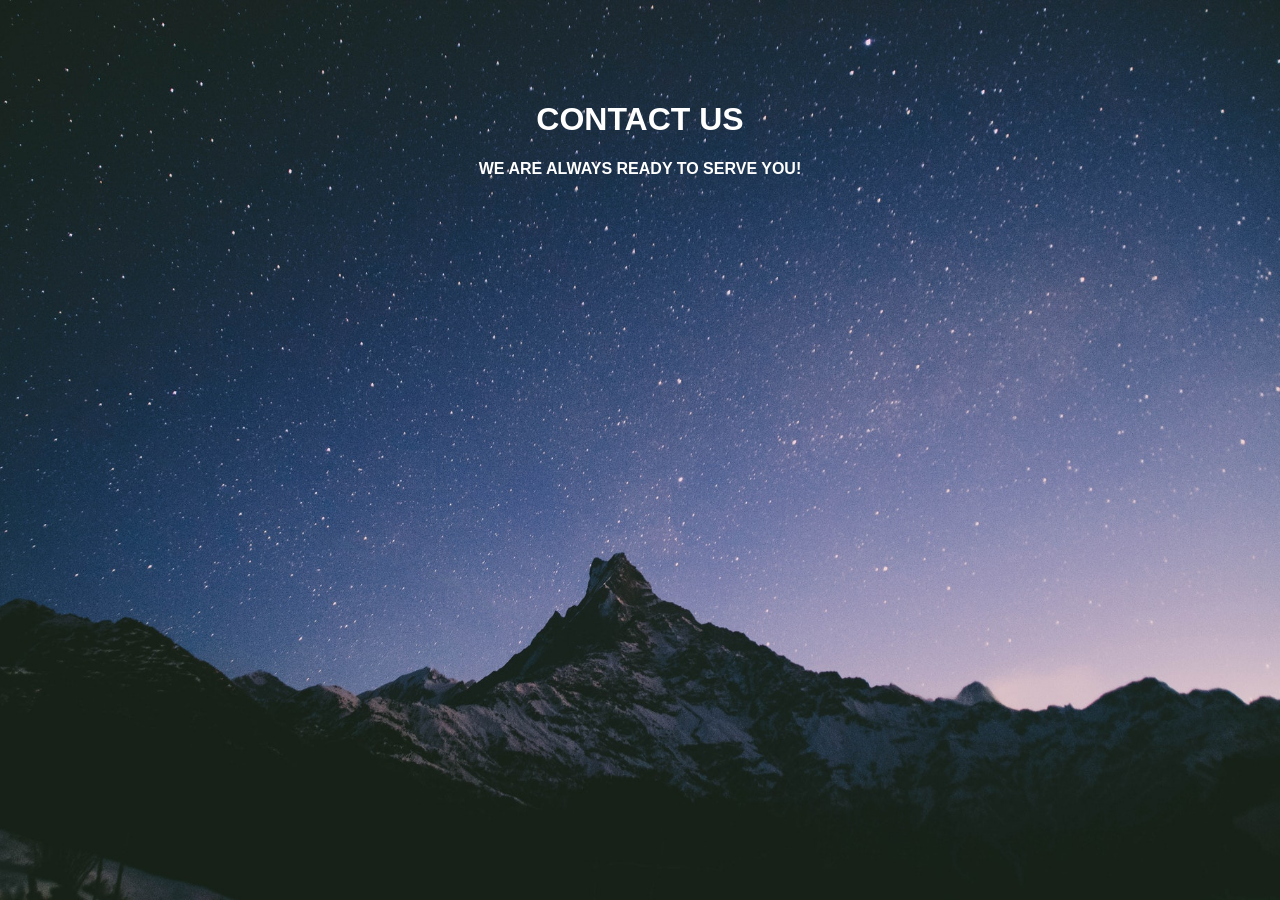
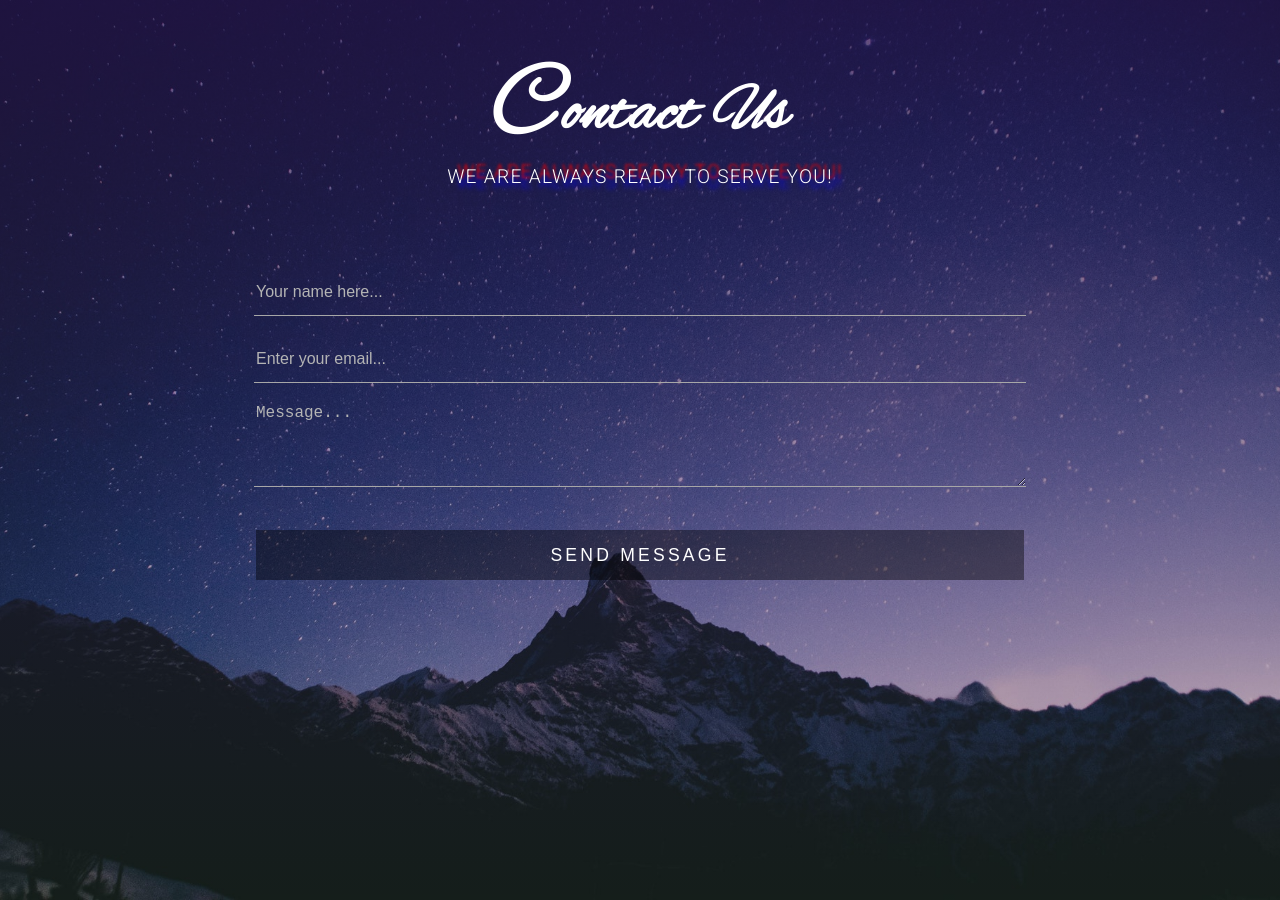
Before and after one commit to roycenguyen1/formlearning, a plain HTML site: page index.html in a window 1280 px wide. Drawn offline with Linux system fonts and the light colour scheme.

Commit message:
initial commit

```diff
--- a/index.html
+++ b/index.html
@@ -4,13 +4,16 @@
 <head>
   <meta charset="UTF-8">
   <meta name="viewport" content="width=device-width, initial-scale=1.0">
+  <link
+    href="https://fonts.googleapis.com/css2?family=Alex+Brush&family=Roboto:ital,wght@0,100;0,300;0,400;0,500;0,700;0,900;1,100;1,300;1,400;1,500;1,700;1,900&display=swap"
+    rel="stylesheet">
   <title>Form Learning</title>
 
   <style>
     body {
-      background: url(img/background.jpg) no-repeat center center/cover;
+      background: linear-gradient(rgba(33, 13, 78, 0.7), rgba(0, 0, 50, 0.1)), url(img/background.jpg) no-repeat center center/cover;
       text-align: center;
-      font-family: sans-serif;
+      font-family: 'Roboto', sans-serif;
       margin: 0;
       padding: 0;
       box-sizing: border-box;
@@ -20,17 +23,68 @@
     .contact-title {
       margin-top: 100px;
       color: #fff;
-      text-transform: uppercase;
       transition: all 4s ease-in-out;
     }
 
     .contact-title h1 {
-      font-size: 2rem;
-      line-height: 1.2;
+      font-size: 4em;
+      font-family: 'Alex Brush', cursive;
+      letter-spacing: .1rem;
+      line-height: .2;
+    }
+
+    .contact-title h1::first-letter {
+      font-size: 6rem;
     }
 
     .contact-title h2 {
+      font-size: 1.2rem;
+      text-transform: uppercase;
+      font-weight: 300;
+      letter-spacing: .08rem;
+      text-shadow: 10px -5px 3px #FF0000, 10px 5px 5px #0000FF;
+      ;
+    }
+
+    form {
+      margin-top: 5rem;
+      transition: all 4s ease-in-out;
+    }
+
+    .form-control {
+      width: 60%;
+      background-color: transparent;
+      border: none;
+      outline: none;
+      border-bottom: 1px solid #a7a7a7;
+      color: #fff;
+      font-size: 1.1rem;
+      margin-bottom: 1.2rem;
+    }
+
+    form input::placeholder,
+    form textarea::placeholder {
+      color: #b4b4b4;
       font-size: 1rem;
+    }
+
+    input {
+      height: 45px;
+    }
+
+    form .submit {
+      background: #0000006b;
+      border: transparent;
+      color: #fff;
+      font-size: 1.1rem;
+      /* font-weight: 600; */
+      letter-spacing: .2rem;
+      height: 50px;
+      margin-top: 20px;
+    }
+
+    form .submit:hover {
+      background: #0000009f;
     }
   </style>
 </head>
@@ -41,9 +95,16 @@
     <h2>
       We are always ready to serve you!
     </h2>
+
   </div>
-  <div class="contact-form"></div>
-  <form action="" method='post' id="contact-form"></form>
+  <div class="contact-form">
+    <form action="php/contact.php" method='POST' id="contact-form">
+      <input type="text" name='name' class="form-control" placeholder="Your name here..." required><br>
+      <input type="email" name='email' class="form-control" placeholder="Enter your email..." required><br>
+      <textarea name="message" class="form-control" placeholder="Message..." rows="4" required></textarea><br>
+      <input type="submit" class="form-control submit" value="SEND MESSAGE">
+    </form>
+  </div>
 </body>
 
 </html>
```
Also changed, not shown: 1 other file.
